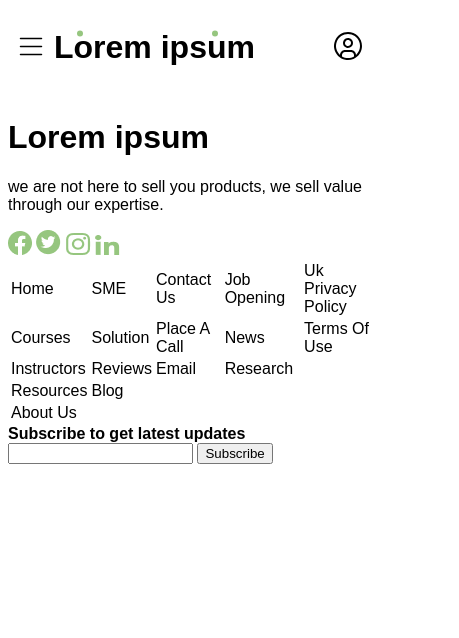
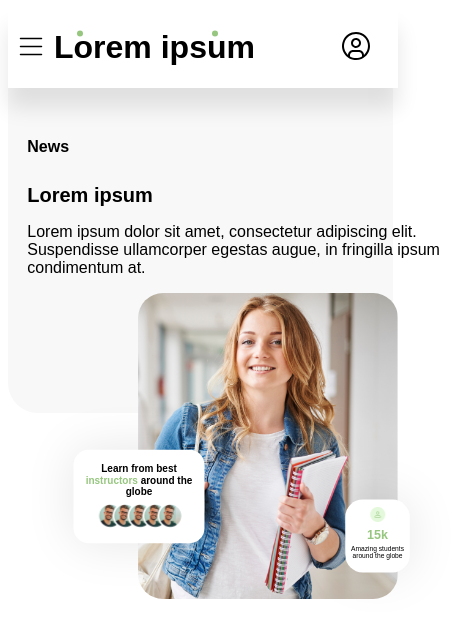
Before and after one commit to lucascopin/site.github.io, a plain HTML site: page index.html in a window 390 px wide. Shown: the whole page, 459 px wide, since content can reach past the window. Drawn offline with Linux system fonts and the light colour scheme.

Commit message:
Partie 1 mobile

```diff
--- a/index.html
+++ b/index.html
@@ -127,6 +127,30 @@
     </div>
 </div>
     <div class="scroll-mobile">
+        <div id="div1">
+
+            <div class="rectangle1">
+            <div class="paragraphe">
+                <h6>News</h6>
+                <h1>Lorem ipsum</h1>
+                <p>Lorem ipsum dolor sit amet, consectetur adipiscing elit. Suspendisse ullamcorper egestas augue, in fringilla ipsum condimentum at.</p>
+            </div>
+            <img src="image/image.png" alt="image1">
+            <div class="instructor">
+                <h4>Learn from best <span>instructors</span> around the globe</h4>
+                <img src="image/Frame_6510.png" alt="instructor1">
+                <img src="image/Frame_6510.png" alt="instructor2">
+                <img src="image/Frame_6510.png" alt="instructor3">
+                <img src="image/Frame_6510.png" alt="instructor4">
+                <img src="image/Frame_6510.png" alt="instructor5">
+            </div>
+        <div class="students">
+            <img src="image/students.png" alt="students">
+            <h4>15k</h4>
+            <p>Amazing students around the globe</p>
+        </div>
+    </div>
+    </div>
     </div>
     <footer>
         <div class="footer">
--- a/style/style.css
+++ b/style/style.css
@@ -4,8 +4,13 @@
     }
 
     .menu-mobile{
+        position: absolute;
+        z-index: 1;
         display: flex;
         align-items: center;
+        margin-bottom: 0px;
+        width: 100%;
+        box-shadow: 0px 20px 20px rgba(0, 0, 0, 0.1);
     }
 
     .scroll{
@@ -13,6 +18,14 @@
     }
 
     .scroll-mobile{
+        display: block;
+    }
+
+    .footer{
+        display: none;
+    }
+
+    .footer-mobile{
         display: block;
     }
 
@@ -53,6 +66,123 @@
         border-radius: 50%;
         position: absolute;
         transform: translate(3400%, -240%);
+    }
+
+    #div1{
+        margin-top: -47px;
+        height: 523px;
+        width: 100%;
+    }
+
+    .rectangle1{
+        width: 103%;
+        height: 325px;
+        background-color: #F8F8F8;
+        position: relative;
+        border-bottom-left-radius: 30px;
+        border-bottom-right-radius: 30px;
+    }
+
+    .scroll-mobile h6{
+        padding-top: 50px;
+        font-size: 16px;
+    }
+
+    .paragraphe{
+        width: 432px;
+        display: block;
+        margin-left: 5%;
+    }
+
+    .paragraphe h1{
+        margin-top: -10px;
+        font-size: 20px;
+    }
+
+    [alt="image1"]{
+        position: absolute;
+        height: 306px;
+        transform: translate(50%,0%);
+        border-radius: 25px;
+    }
+
+    .instructor{
+        position: absolute;
+        margin-top: 110px;
+        transform: scale(0.5);
+        font-size: 20px;
+        text-align: center;
+        width: 262px;
+        height: 187px;
+        background-color: white;
+        border-radius: 30px;
+        box-shadow: 0px 0px 100px rgba(0, 0, 0, 0.1);
+        display: block;
+        justify-content: center;
+        align-items: center;
+    }
+
+    .instructor h4{
+        padding-left: 20px;
+        padding-right: 20px;
+    }
+
+    span{
+        color:#96C67F;
+    }
+
+    .instructor img[alt="instructor1"]{
+        position: absolute;
+        transform: translate(-165%, -30%);
+    }
+
+    .instructor img[alt="instructor2"]{
+        position: absolute;
+        transform: translate(-105%, -30%);
+    }
+
+    .instructor img[alt="instructor3"]{
+        position: absolute;
+        transform: translate(-45%, -30%);
+    }
+
+    .instructor img[alt="instructor4"]{
+        position: absolute;
+        transform: translate(15%, -30%);
+    }
+
+    .instructor img[alt="instructor5"]{
+        position: absolute;
+        transform: translate(75%, -30%);
+    }
+
+    .students{
+        margin-top: 170px;
+        left: 305px;
+        transform: translate(0%, 0%);
+        transform: scale(0.5);
+        position: absolute;
+        font-size: 20px;
+        text-align: center;
+        width: 129px;
+        height: 146px;
+        background-color: white;
+        border-radius: 35px;
+        box-shadow: 0px 0px 100px rgba(0, 0, 0, 0.1);
+        font-size: smaller;
+        justify-content: space-between;
+    }
+
+    .students h4{
+        margin-top: 7px;
+        margin-bottom: -7px;
+        color: #96C67F;
+        font-size: 25px;
+        position: relative;
+    }
+
+    .students img{
+        margin-top: 15px;
     }
 }
 @media screen and (min-width: 1050px) { /*Mode ordinateur*/
```
